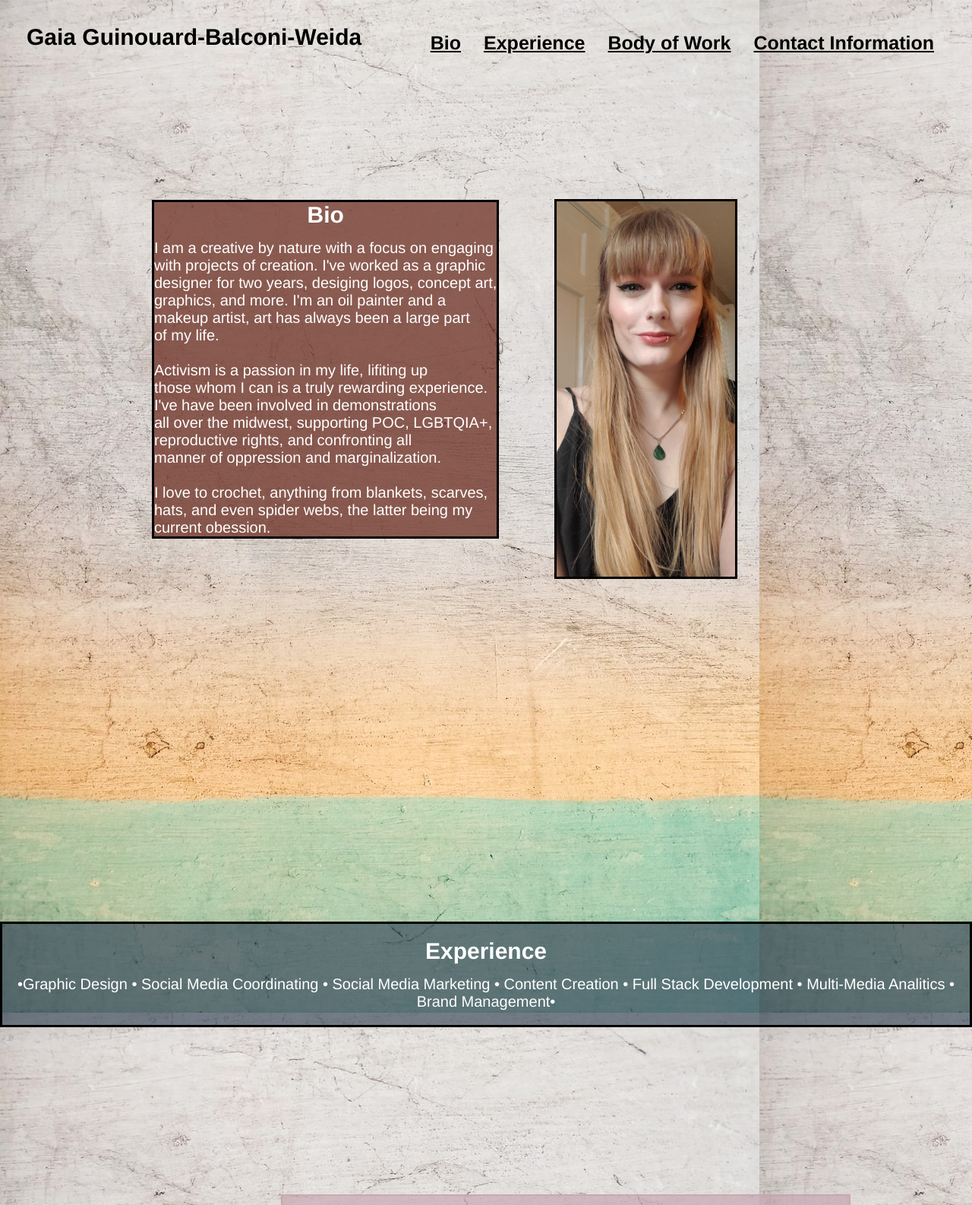
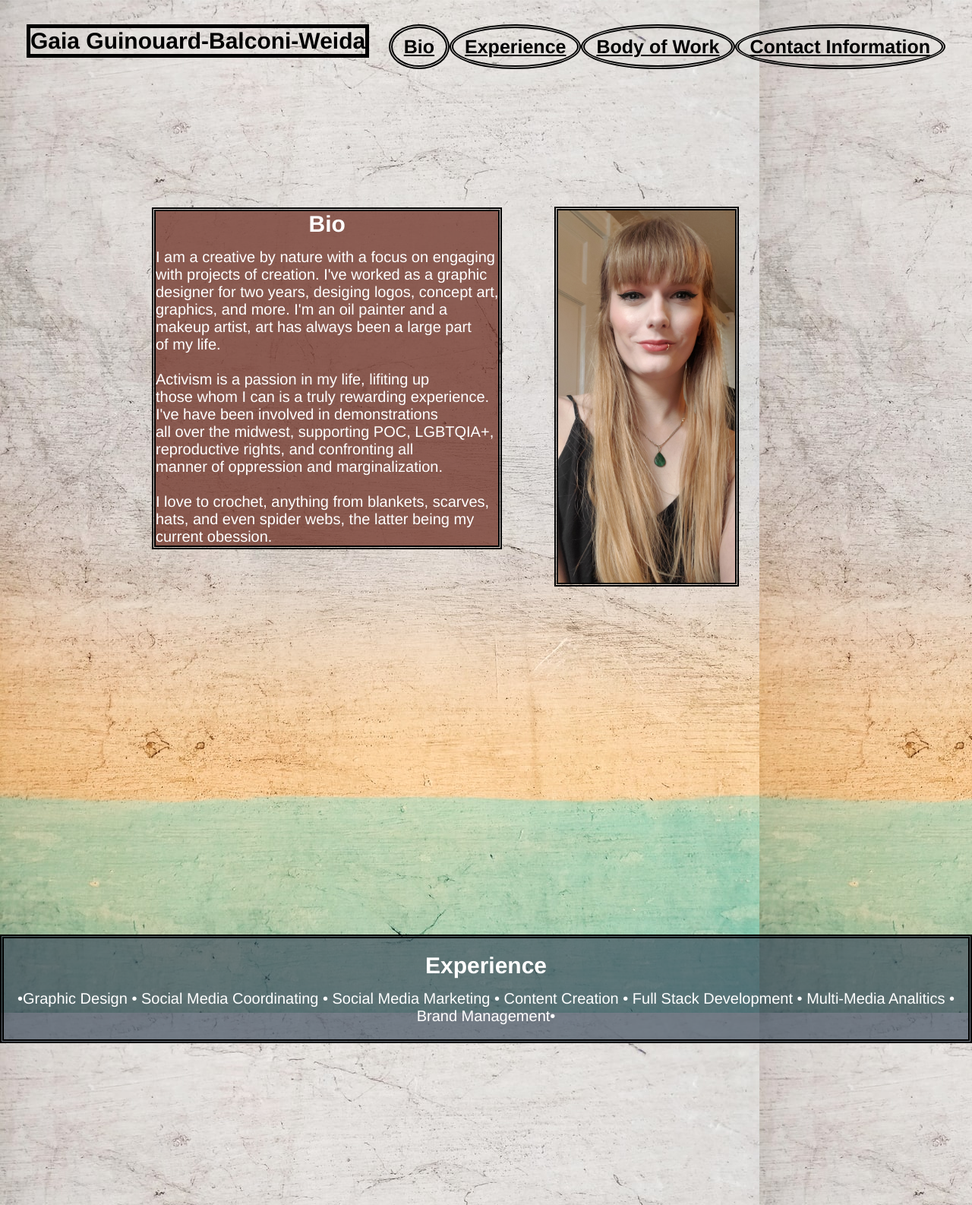
Before and after one commit to Gaia2050/Portfolio-of-Gaia-Guinouard-Balconi-Weida-, a plain HTML site: page index.html in a window 1280 px wide. Shown: the top 1586 px of the page at 76% size. Drawn offline with Linux system fonts and the light colour scheme.

Commit message:
updated styling throughout

```diff
--- a/assets/css/style.css
+++ b/assets/css/style.css
@@ -48,6 +48,9 @@ header h1 {
     color: var(--border-color);
     align-items: center;
     padding: 15px, 20px;
+    border: 5px solid;
+    border-color: var(--border-color);
+
 }
 
 header a {
@@ -77,6 +80,10 @@ header nav ul li {
     align-items: center;
     font-weight: bold;
     font-size: 25px;
+    border: 5px solid;
+    border-color: var(--border-color);
+    border-style: double;
+    border-radius: 50%;
 }
 
 nav {
@@ -103,7 +110,9 @@ img {
     max-width: 100%;
     max-height: 100%;
     margin-top: 99px;
-    border: solid;
+    border: 5px solid;
+    border-color: var(--border-color);
+    border-style: double;
 }
 
 .me {
@@ -128,11 +137,13 @@ img {
     font-size: 20px;
     text-align: left;
     color: var(--text-color);
-    border: solid;
+    border: 5px solid;
     border-color: var(--border-color);
+    border-style: double;
     flex-direction: column;
     margin-top: 150px;
     margin-left: 200px;
+    justify-content: space-evenly;
 }
 
 .div-bio-form {
@@ -163,7 +174,8 @@ h2 {
     color: var(--text-color);
     font-style: bold;
     text-align: center;
-    Border: solid;
+    Border: 5px solid;
+    border-style: double;
     border-color: var(--border-color);
     flex-direction: column;
     margin-top: 1200px;
@@ -184,7 +196,7 @@ h2 {
 
 .pt-2 {
     position: relative;
-    top: -100px;
+    top: -93px;
 }
 
 /* end experience  */
@@ -207,10 +219,11 @@ h2 {
     flex-direction: row;
     flex-wrap: wrap;
     color: var(--text-color);
-    border: solid;
-    border-color: var(--border-color);
     padding: 15px 0 0 0;
     justify-content: space-evenly;
+    border: 5px solid;
+    border-color: var(--border-color);
+    border-style: double;
 }
 
 .pt-3 h2 {
@@ -231,7 +244,7 @@ h2 {
     background-size: contain;
     width: 750px;
     height:750px;
-    border: 2px solid;
+    /* border: 2px solid; */
     color: var(--body-of-work-color);
     resize: both;
     overflow: auto;
@@ -319,6 +332,15 @@ h2 {
     padding: 0 0 200px 0;
     margin:0 0 0 0;
     font-size: 20px;
+    border: 5px solid;
+    border-color: var(--border-color);
+    border-style: double;
+
+}
+
+.pt-4, .contact-information {
+    position: relative;
+    bottom: -88px;
 }
 
 /* end contact  */
```
Also changed, not shown: index.html (indentation only).
